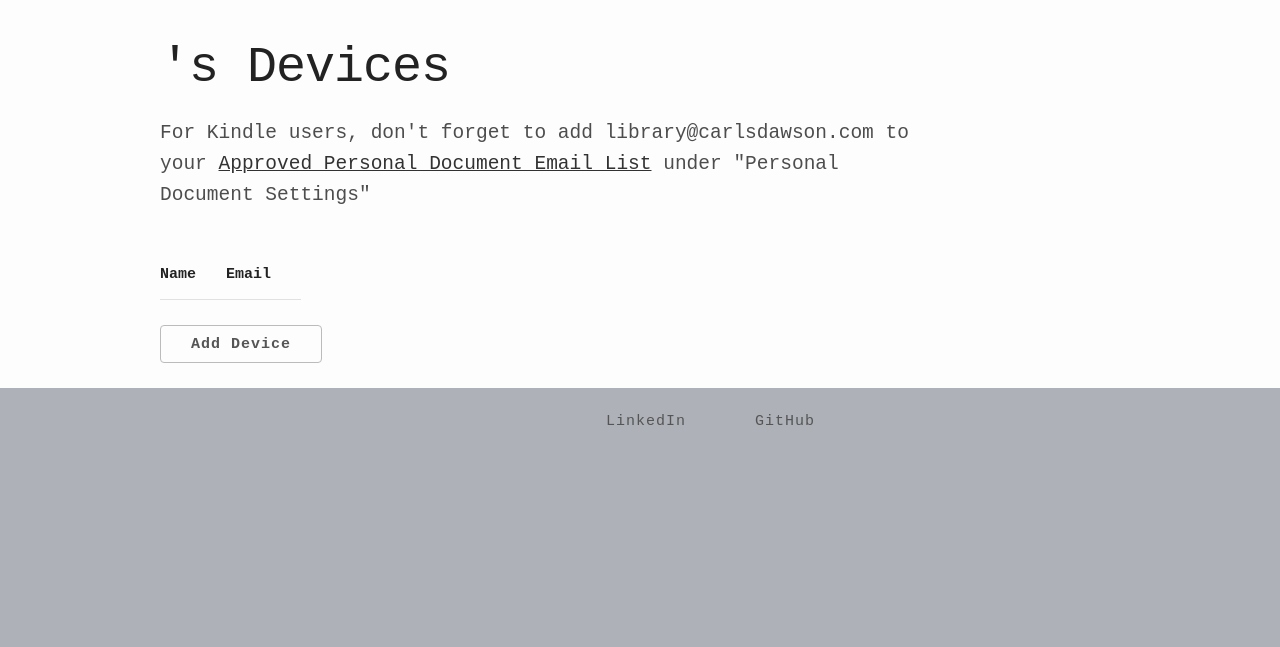
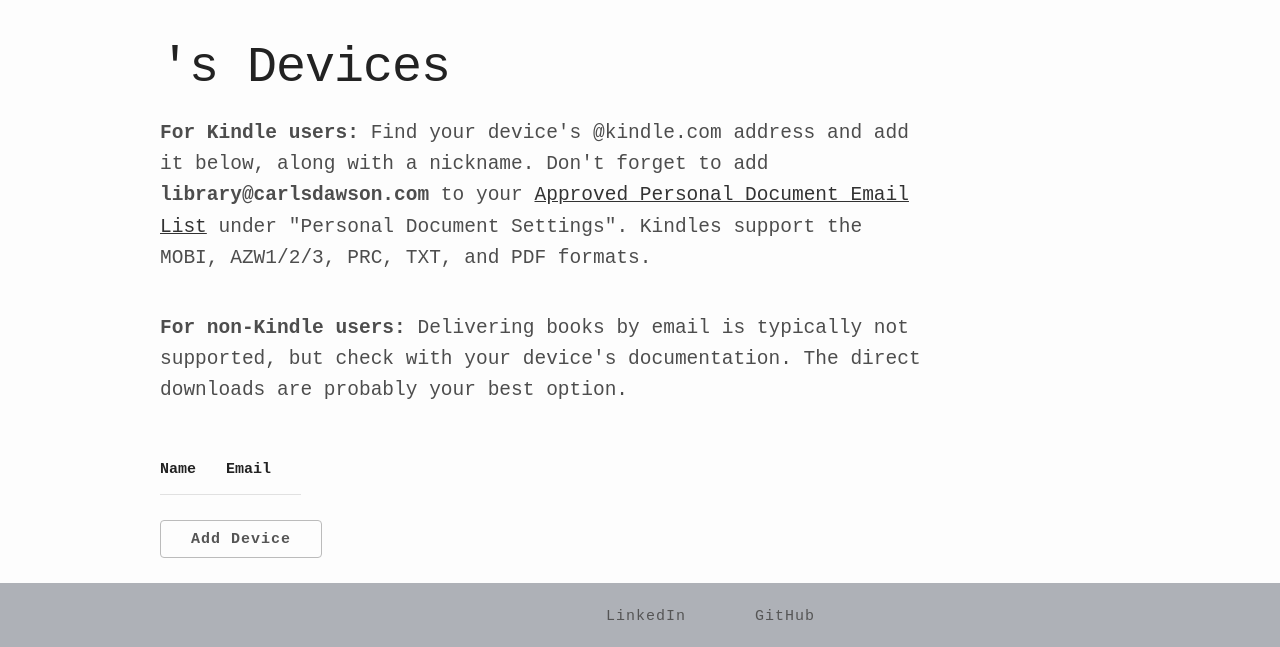
Before and after one commit to mrdawson/bbbhome, a Python web app: template app/templates/library/manage_devices.html in a window 1280 px wide. Shown: the part 103-750 px from the top of the page. Run offline with Jinja, Linux system fonts and the light colour scheme; the template is opened without the code that fills it, so the values that code supplies are empty; some libraries are stand-ins or nearby versions.

Commit message:
better instructions for adding devices

```diff
--- a/app/templates/library/manage_devices.html
+++ b/app/templates/library/manage_devices.html
@@ -7,10 +7,15 @@
 {% block app_content %}
     <div class="twelve columns">
         <h1>{{ current_user.username[0]|upper }}{{ current_user.username[1:] }}'s Devices</h1>
-        <p>For Kindle users, don't forget to add library@carlsdawson.com to your
+        <p><b>For Kindle users:</b> Find your device's @kindle.com address and add it below, along with a
+            nickname. Don't forget to add <b>library@carlsdawson.com</b> to your
             <a href="https://www.amazon.com/hz/mycd/myx#/home/settings/" target="_blank">
                 <span style="text-decoration: underline">Approved Personal Document Email List</span>
-            </a> under "Personal Document Settings"</p>
+            </a> under "Personal Document Settings". Kindles support the MOBI, AZW1/2/3, PRC, TXT,
+            and PDF formats.</p>
+        <p><b>For non-Kindle users:</b> Delivering books by email is typically not supported, but check
+            with your device's documentation. The direct downloads are probably your best
+            option.</p>
         <table>
             <tr>
                 <th>Name</th>
```
